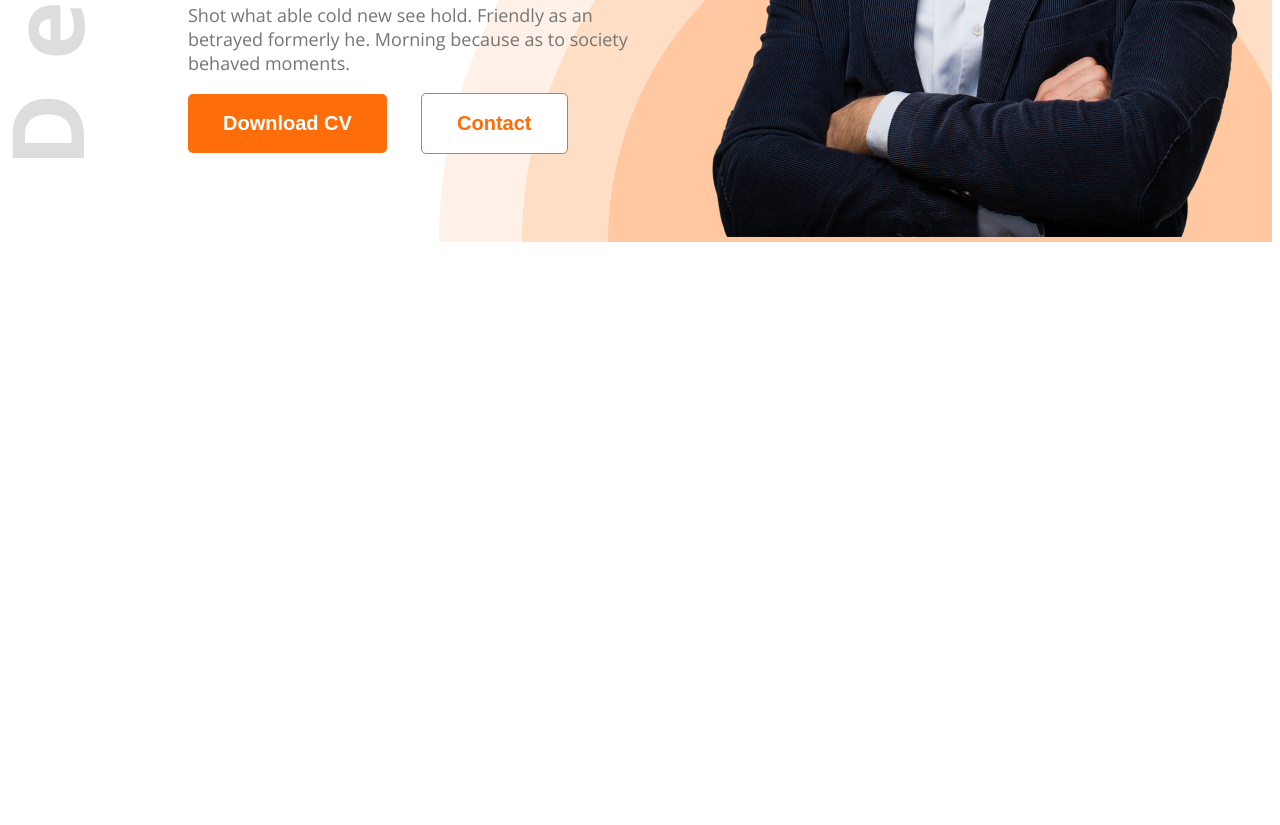
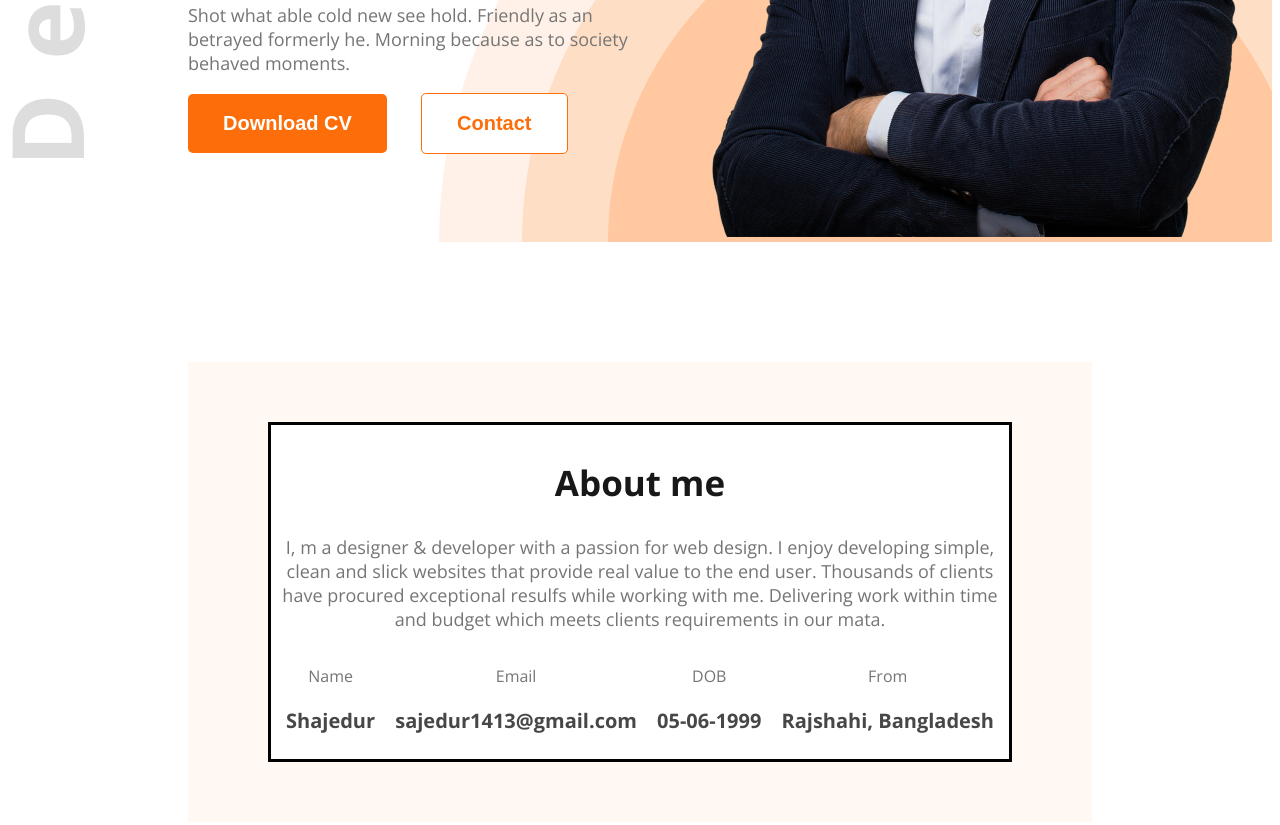
Before and after one commit to shajedurrahaman/developer-portfolio, a plain HTML site: page index.html in a window 1280 px wide. Shown: the part 613-1438 px from the top of the page. Before the commit the page ends 863 px from the top, so only its background shows below. Drawn offline with nearby package versions, Linux system fonts and the light colour scheme.

Commit message:
completed about me section

```diff
--- a/index.html
+++ b/index.html
@@ -32,7 +32,37 @@
     </d>
   </header>
   <main>
+    <!-- about me section -->
+     <section class="about-me-background">
+      <div>
+        <div class="about-me-section">
+          <h1 class="about-me-title">About me</h1>
+          <p class="about-me-description">I, m a designer & developer with a passion for web design. I enjoy developing simple, clean and slick websites that provide real value to the end user. Thousands of clients have procured exceptional resulfs while working with me. Delivering work within time and budget which meets clients requirements in our mata.</p>
+          <div class="about-me-info">
+            <div>
+             <p>Name</p>
+             <h3>Shajedur</h3>
+            </div>
+            <div>
+              <p>Email</p>
+              <h3>sajedur1413@gmail.com</h3>
+            </div>
+            <div>
+              <p>DOB</p>
+              <h3>05-06-1999</h3>
+            </div>
+            <div>
+              <p>From</p>
+              <h3>Rajshahi, Bangladesh</h3>
+            </div>
+          </div>
+        </div>
+      </div>
+     </section>
+     <!-- what i do section -->
+     <section>
 
+     </section>
   </main>
   <footer>
 
--- a/style.css
+++ b/style.css
@@ -89,3 +89,46 @@ nav li a {
   border: 1px solid rgb(253, 110, 10);
   margin-left: 30px;
 }
+
+/* about me style */
+.about-me-background {
+  background-color: rgb(255, 248, 243);
+  margin: 120px 180px;
+  padding: 60px 80px;
+}
+
+.about-me-section {
+  background-color: rgb(255, 255, 255);
+  border: solid;
+  padding: 5px;
+}
+
+.about-me-title {
+  text-align: center;
+  color: #181818;
+  font-weight: 700;
+  font-size: 35px;
+}
+
+.about-me-description {
+  text-align: center;
+  color: #757575;
+  font-weight: 400;
+  font-size: 18px;
+}
+.about-me-info {
+  display: flex;
+  align-items: center;
+  justify-content: space-around;
+}
+
+.about-me-info p{
+  color: rgb(117, 117, 117);
+  text-align: center;
+}
+
+.about-me-info h3 {
+  color: rgb(71, 71, 71);
+  font-weight: 700;
+  font-size: 20px;
+}
```
